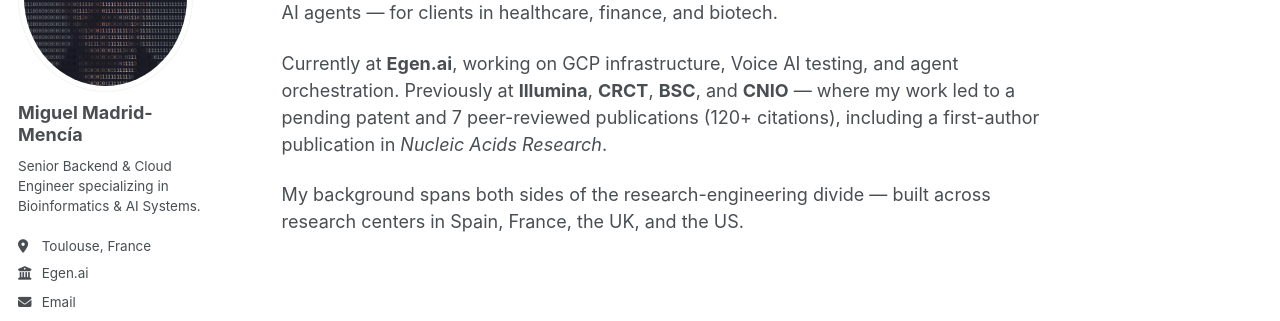
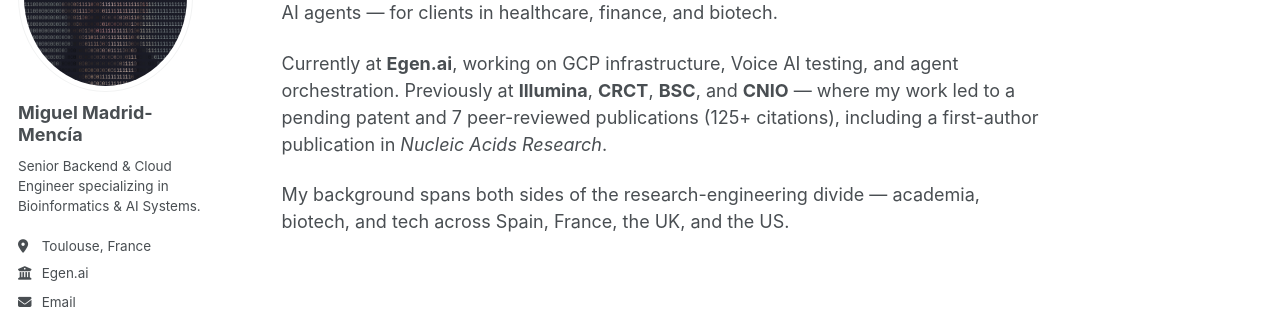
Before and after one commit to mimame/mimame.github.io, a Jekyll site: the page built from _pages/about.md, in a window 1280 px wide. Shown: the part 198-519 px from the top of the page. Built offline with Jekyll 4.4.1, drawn with Linux system fonts in a browser that asks for light colours; some web fonts are replaced; a script bundle is joined from its source files by our own code; library files that are not in the unit come from our copies.

Commit message:
fix(cv): update citations to 125+ and sharpen international background framing

```diff
--- a/_data/cv.json
+++ b/_data/cv.json
@@ -5,7 +5,7 @@
     "email": "miguel.madrid.mencia@gmail.com",
     "phone": "",
     "website": "https://mimame.dev",
-    "summary": "10+ years building cloud-native systems across genomics, healthcare, and AI. 1 first-author and 6 co-authored peer-reviewed publications with 120+ citations.",
+    "summary": "10+ years building cloud-native systems across genomics, healthcare, and AI. 1 first-author and 6 co-authored peer-reviewed publications with 125+ citations.",
     "location": {
       "address": "",
       "postalCode": "",
@@ -70,7 +70,7 @@
       "summary": "Translational cancer research center in Toulouse, focused on oncology and systems biology.",
       "highlights": [
         "Designed reproducible ML pipelines for multi-omics analysis of pancreatic and lung cancer, scaled across cancer types.",
-        "1 first-author and 6 co-authored peer-reviewed publications with 120+ citations in oncology and systems biology.",
+        "1 first-author and 6 co-authored peer-reviewed publications with 125+ citations in oncology and systems biology.",
         "Built GARDEN-NET, a web tool for 3D chromatin interaction analysis, still in active use — published in Nucleic Acids Research."
       ],
       "location": "Hybrid: Toulouse, France",
--- a/_pages/about.md
+++ b/_pages/about.md
@@ -9,6 +9,6 @@
 
 Senior Backend & Cloud Engineer with 10 years across research, genomics, and software consulting. I build secure, reproducible cloud-native systems — CI/CD, ML pipelines, and AI agents — for clients in healthcare, finance, and biotech.
 
-Currently at **Egen.ai**, working on GCP infrastructure, Voice AI testing, and agent orchestration. Previously at **Illumina**, **CRCT**, **BSC**, and **CNIO** — where my work led to a pending patent and 7 peer-reviewed publications (120+ citations), including a first-author publication in *Nucleic Acids Research*.
+Currently at **Egen.ai**, working on GCP infrastructure, Voice AI testing, and agent orchestration. Previously at **Illumina**, **CRCT**, **BSC**, and **CNIO** — where my work led to a pending patent and 7 peer-reviewed publications (125+ citations), including a first-author publication in *Nucleic Acids Research*.
 
-My background spans both sides of the research-engineering divide — built across research centers in Spain, France, the UK, and the US.
+My background spans both sides of the research-engineering divide — academia, biotech, and tech across Spain, France, the UK, and the US.
```
